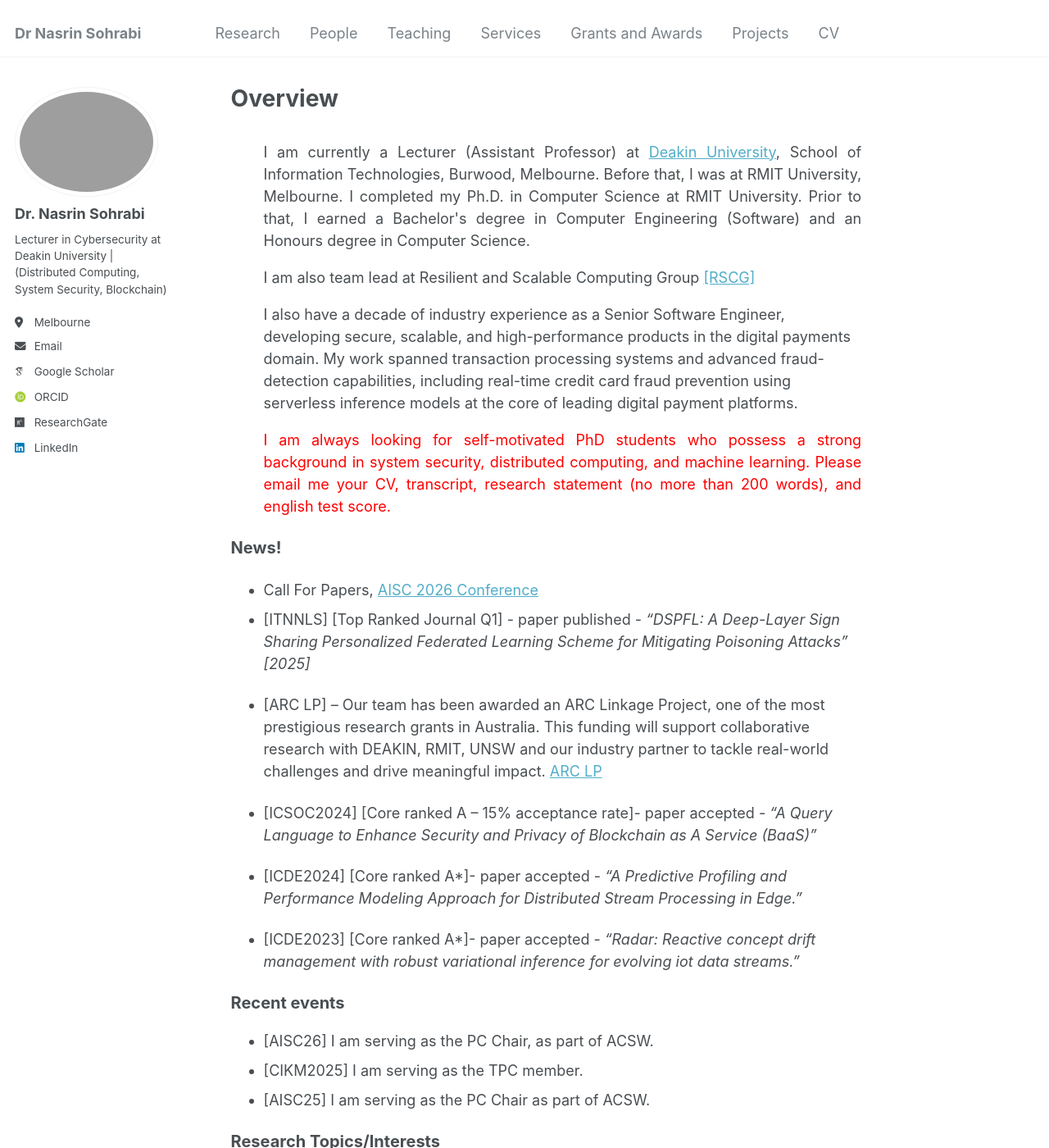
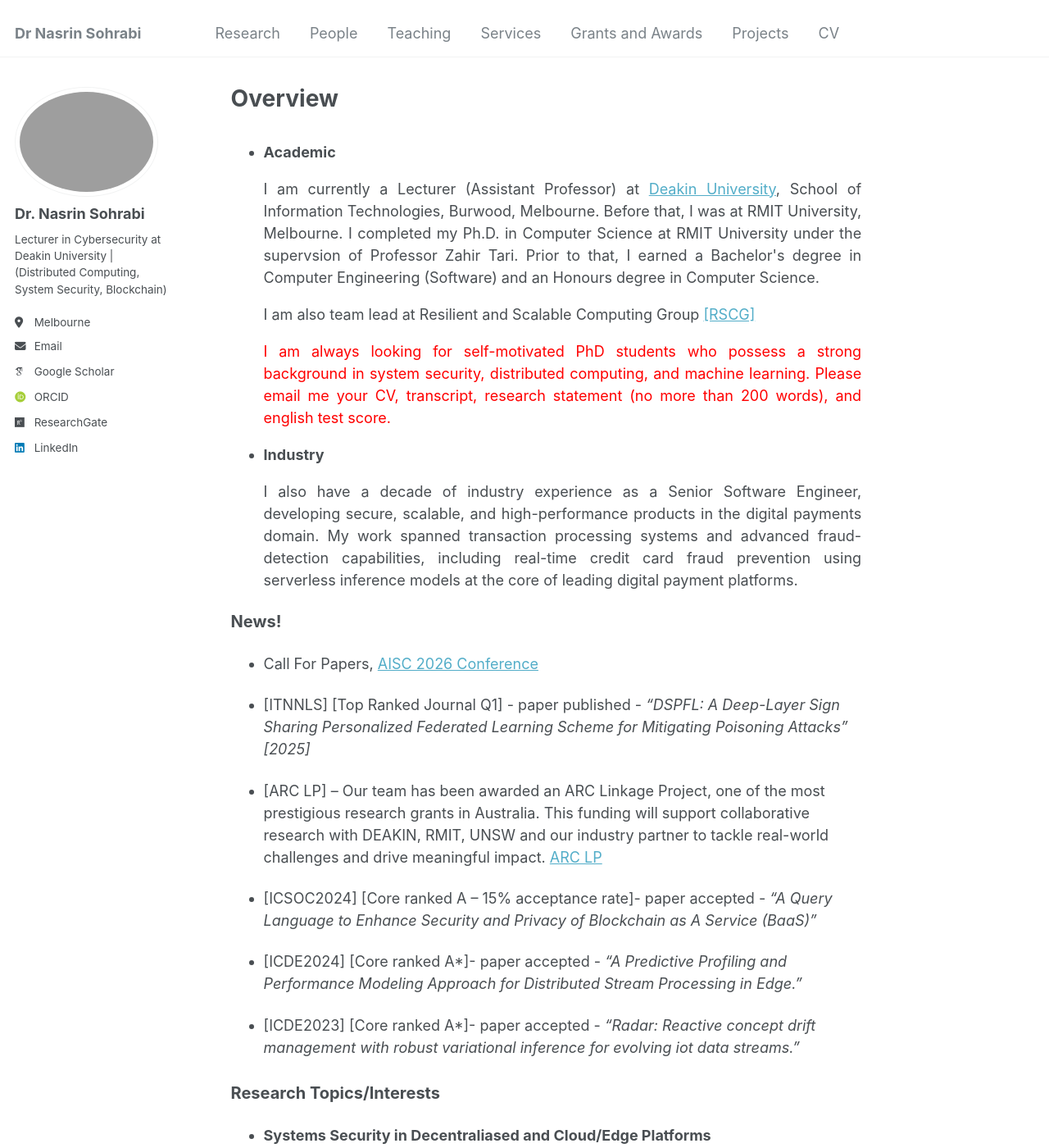
Before and after one commit to Nasrin-Sohrabi/Nasrin-Sohrabi.github.io, a Jekyll site: the page built from _pages/about.md, in a window 1280 px wide and 1400 px high. Shown: the whole window at 82% size. Built offline with Jekyll 4.4.1, drawn with Linux system fonts in a browser that asks for light colours; some web fonts are replaced.

Commit message:
update the intro

```diff
--- a/_pages/about.md
+++ b/_pages/about.md
@@ -8,13 +8,18 @@ redirect_from:
 ---
 
 <span style="text-align: justify;"></span>
-  <ul style="text-align: justify;"> I am currently a Lecturer (Assistant Professor) at <a href="https://www.deakin.edu.au/">Deakin University</a>, School of Information Technologies, Burwood, Melbourne. Before that, I was at RMIT University, Melbourne. I completed my Ph.D. in Computer Science at RMIT University. Prior to that, I earned a Bachelor's degree in Computer Engineering (Software) and an Honours degree in Computer Science. </ul>
+
+  * <strong>Academic</strong>
+  <ul style="text-align: justify;"> I am currently a Lecturer (Assistant Professor) at <a href="https://www.deakin.edu.au/">Deakin University</a>, School of Information Technologies, Burwood, Melbourne. Before that, I was at RMIT University, Melbourne. I completed my Ph.D. in Computer Science at RMIT University under the supervsion of Professor Zahir Tari. Prior to that, I earned a Bachelor's degree in Computer Engineering (Software) and an Honours degree in Computer Science. </ul>
 
   <ul>I am also team lead at Resilient and Scalable Computing Group <a href="https://rscg-research.gitlab.io/rscg.gitlab.io">[RSCG]</a></ul>
 
-  <ul> I also have a decade of industry experience as a Senior Software Engineer, developing secure, scalable, and high-performance products in the digital payments domain. My work spanned transaction processing systems and advanced fraud-detection capabilities, including real-time credit card fraud prevention using serverless inference models at the core of leading digital payment platforms.</ul>
+  <ul style="text-align: justify; color: red"> I am always looking for self-motivated PhD students who possess a strong background in system security, distributed computing, and machine learning. Please email me your CV, transcript, research statement (no more than 200 words), and english test score. </ul>
 
-  <ul style="text-align: justify; color: red"> I am always looking for self-motivated PhD students who possess a strong background in system security, distributed computing, and machine learning. Please email me your CV, transcript, research statement (no more than 200 words), and english test score. </ul>
+  * <strong>Industry</strong>
+  <ul style="text-align: justify;"> I also have a decade of industry experience as a Senior Software Engineer, developing secure, scalable, and high-performance products in the digital payments domain. My work spanned transaction processing systems and advanced fraud-detection capabilities, including real-time credit card fraud prevention using serverless inference models at the core of leading digital payment platforms.</ul>
+
+
 
 
 <span style="font-size:20px;">News!</span>
@@ -22,6 +27,7 @@ redirect_from:
 <span style=" text-align: justify;">
 
   * Call For Papers, <a href="https://sites.google.com/view/aisc2026">AISC 2026 Conference</a>
+
   * [ITNNLS] [Top Ranked Journal Q1] - paper published - <span style="font-style: italic;">"DSPFL: A Deep-Layer Sign Sharing Personalized Federated Learning Scheme for Mitigating Poisoning Attacks" [2025]</span>
 
   * [ARC LP] -- Our team has been awarded an ARC Linkage Project, one of the most prestigious research grants in Australia. This funding will support collaborative research with DEAKIN, RMIT, UNSW and our industry partner to tackle real-world challenges and drive meaningful impact.
@@ -33,12 +39,12 @@ redirect_from:
 
   * [ICDE2023] [Core ranked A*]- paper accepted - <span style="font-style: italic;"> "Radar: Reactive concept drift management with robust variational inference for evolving iot data streams."</span>
 
-<span style="font-size:20px;">Recent events</span>
+<!-- <span style="font-size:20px;">Recent events</span>
 ======
 
   * [AISC26] I am serving as the PC Chair, as part of ACSW.
   * [CIKM2025] I am serving as the TPC member.
-  * [AISC25] I am serving as the PC Chair as part of ACSW.
+  * [AISC25] I am serving as the PC Chair as part of ACSW. -->
 
 <span style="font-size:20px;">Research Topics/Interests</span>
 ======
--- a/_pages/services.html
+++ b/_pages/services.html
@@ -9,12 +9,13 @@ author_profile: true
 
         <!-- Scholarly Activities Section -->
 <section class="custom-section">
-  <h2>Scholarly Activities</h2>
   <ul>
   <!-- Organizing Committee -->
   <h3>Organizing Committee</h3>
   <div class="inner-div">
       <ul>
+          <li>[2026]: PC Chair - AISC Conference as part of ACSW 2026</li>
+          <li>[2026]: Steering Committee - ACSW 2026</li>
           <li>[2025]: PC Chair - AISC conference as part of ACSW 2025</li>
           <li>[2024]: Organizing CRC-P Industry Workshop held in November 2024, partners involved: Novatti, RMIT, Swyftx, ThankQ, Deakin University</li>
           <li>[2024]: Organizing CRC-P Industry Workshop held in May 2024, partners involved: Novatti, RMIT, Swyftx, ThankQ, Deakin University</li>
@@ -23,9 +24,10 @@ author_profile: true
   </div>
 
   <!-- Technical Committee -->
-  <h3>Technical Committee</h3>
+  <h3>Technical Program Committee</h3>
   <div class="inner-div">
       <ul>
+          <li>[2025] - TPC for CIKM 2025</li>
           <li>[2024] - TPC for FAB 2024 (in conjunction with VLDB)</li>
           <li>[2024] - TPC for CIKM 2024</li>
           <li>[2024] - TPC for DSN 2024</li>
--- a/_sass/_variables.scss
+++ b/_sass/_variables.scss
@@ -58,8 +58,7 @@ $sidebar-link-max-width     : 250px;
 $gray                       : #7a8288;
 $dark-gray                  : mix(#000, $gray, 40%);
 $darker-gray                : mix(#000, $gray, 60%);
-// $light-gray                 : mix(#fff, $gray, 50%);
-$light-gray                 : mix(#505862, $gray, 50%);
+$light-gray                 : mix(#fff, $gray, 50%);
 $lighter-gray               : mix(#fff, $gray, 90%);
 
 $body-color                 : #fff;
```
